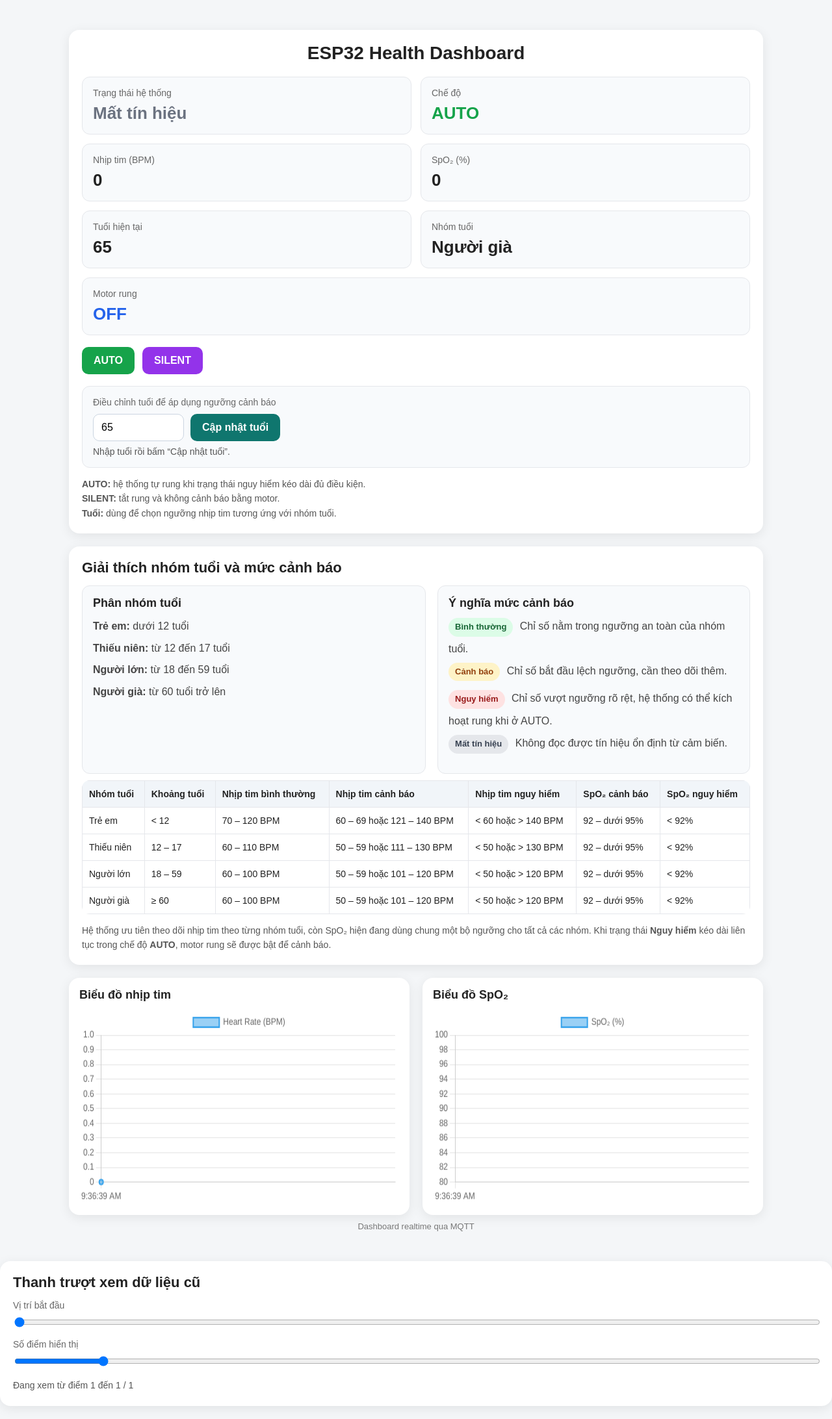
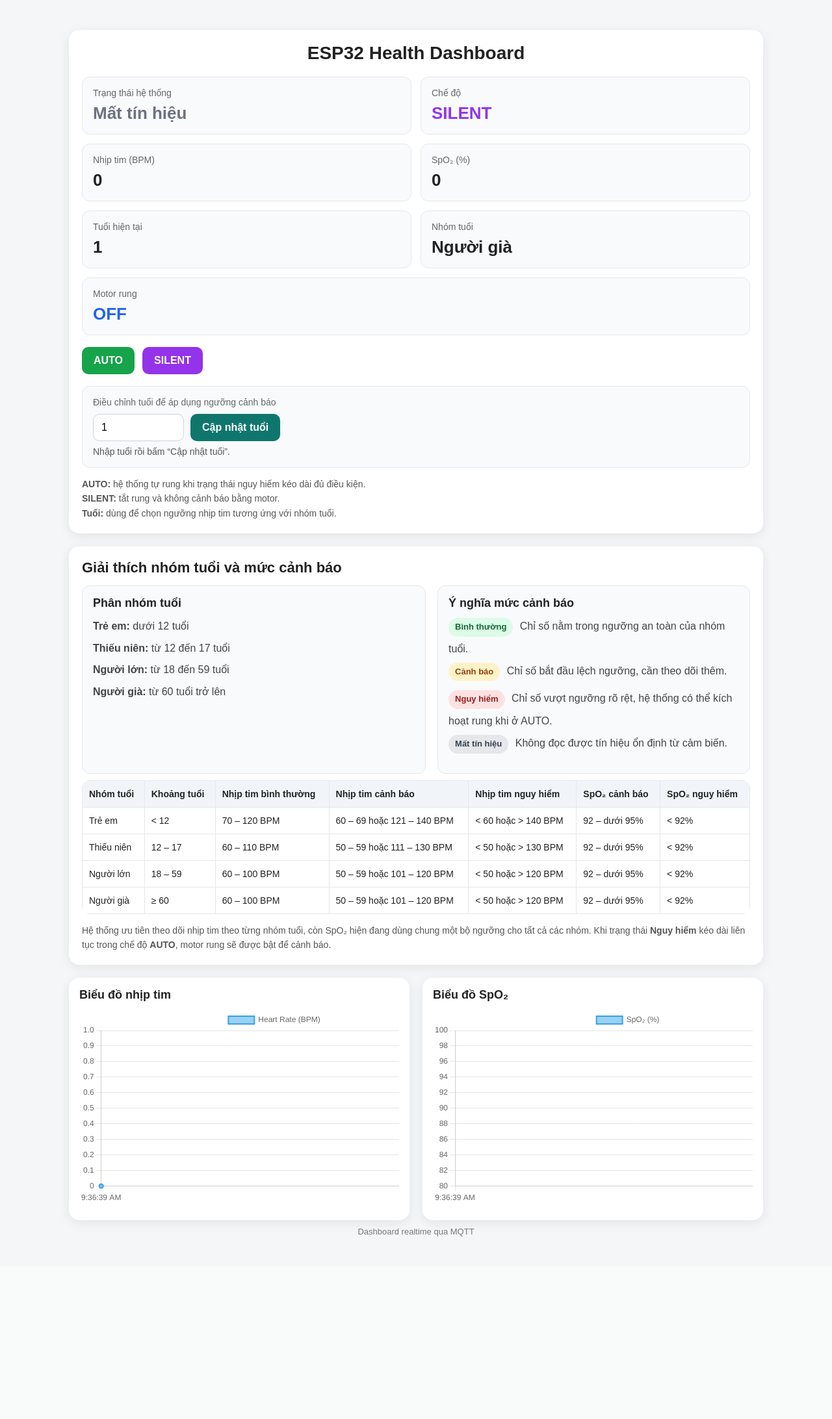
Before and after one commit to 2kdietga/VDK_B1, a Django app: page / in a window 1280 px wide. Shown: the whole page at 65% size. After the commit the page ends 1903 px from the top, so only its background shows below. Run offline with Django 5.2, Linux system fonts and the light colour scheme.

Commit message:
fix UI/UX chart

```diff
--- a/requirements.txt
+++ b/requirements.txt
@@ -5,3 +5,4 @@
 sqlparse==0.5.5
 typing_extensions==4.15.0
 tzdata==2026.1
+gunicorn==22.0.0
--- a/templates/index.html
+++ b/templates/index.html
@@ -177,6 +177,8 @@
         border-radius: 16px;
         padding: 16px;
         box-shadow: 0 4px 18px rgba(0, 0, 0, 0.08);
+        min-width: 0;
+        overflow: hidden;
       }
 
       .chart-title {
@@ -185,8 +187,21 @@
         margin-bottom: 12px;
       }
 
+      .chart-scroll {
+        width: 100%;
+        max-width: 100%;
+        overflow-x: auto;
+        overflow-y: hidden;
+        padding-bottom: 8px;
+      }
+
+      .chart-inner {
+        height: 300px;
+        min-width: 100%;
+      }
+
       canvas {
-        width: 100% !important;
+        display: block;
         height: 300px !important;
       }
 
@@ -467,45 +482,24 @@
       <div class="charts">
         <div class="chart-box">
           <div class="chart-title">Biểu đồ nhịp tim</div>
-          <canvas id="hrChart"></canvas>
+          <div class="chart-scroll" id="hrScroll">
+            <div class="chart-inner" id="hrChartWrap">
+              <canvas id="hrChart"></canvas>
+            </div>
+          </div>
         </div>
 
         <div class="chart-box">
           <div class="chart-title">Biểu đồ SpO₂</div>
-          <canvas id="spo2Chart"></canvas>
+          <div class="chart-scroll" id="spo2Scroll">
+            <div class="chart-inner" id="spo2ChartWrap">
+              <canvas id="spo2Chart"></canvas>
+            </div>
+          </div>
         </div>
       </div>
 
       <div class="footer">Dashboard realtime qua MQTT</div>
-    </div>
-    <div class="card">
-      <h2 class="section-title">Thanh trượt xem dữ liệu cũ</h2>
-
-      <div style="margin-bottom: 14px">
-        <div class="label">Vị trí bắt đầu</div>
-        <input
-          type="range"
-          id="startSlider"
-          min="0"
-          max="0"
-          value="0"
-          style="width: 100%"
-        />
-      </div>
-
-      <div style="margin-bottom: 14px">
-        <div class="label">Số điểm hiển thị</div>
-        <input
-          type="range"
-          id="windowSlider"
-          min="10"
-          max="200"
-          value="30"
-          style="width: 100%"
-        />
-      </div>
-
-      <div class="note" id="sliderInfo">Đang xem 0 điểm</div>
     </div>
 
     <script>
@@ -516,18 +510,39 @@
       let lastHr = null;
       let lastSpo2 = null;
 
-      const startSlider = document.getElementById("startSlider");
-      const windowSlider = document.getElementById("windowSlider");
-      const sliderInfo = document.getElementById("sliderInfo");
+      const hrScroll = document.getElementById("hrScroll");
+      const spo2Scroll = document.getElementById("spo2Scroll");
+      const hrChartWrap = document.getElementById("hrChartWrap");
+      const spo2ChartWrap = document.getElementById("spo2ChartWrap");
+
+      const VISIBLE_POINTS = 20; // số điểm vừa khung chart
+      const POINT_WIDTH = 35; // độ rộng mỗi điểm
+      const BASE_WIDTH = 600; // chiều rộng khung ban đầu
+
+      function isNearRightEdge(el) {
+        return el.scrollLeft + el.clientWidth >= el.scrollWidth - 20;
+      }
+
+      function scrollToRight(el) {
+        el.scrollLeft = el.scrollWidth;
+      }
+
+      function updateChartWidth() {
+        const extraPoints = Math.max(0, labels.length - VISIBLE_POINTS);
+        const newWidth = BASE_WIDTH + extraPoints * POINT_WIDTH;
+
+        hrChartWrap.style.width = newWidth + "px";
+        spo2ChartWrap.style.width = newWidth + "px";
+      }
 
       const hrChart = new Chart(document.getElementById("hrChart"), {
         type: "line",
         data: {
-          labels: [],
+          labels: labels,
           datasets: [
             {
               label: "Heart Rate (BPM)",
-              data: [],
+              data: hrData,
               borderWidth: 2,
               tension: 0.3,
             },
@@ -535,8 +550,15 @@
         },
         options: {
           responsive: true,
+          maintainAspectRatio: false,
           animation: false,
           scales: {
+            x: {
+              ticks: {
+                maxRotation: 0,
+                autoSkip: true,
+              },
+            },
             y: {
               beginAtZero: true,
             },
@@ -547,11 +569,11 @@
       const spo2Chart = new Chart(document.getElementById("spo2Chart"), {
         type: "line",
         data: {
-          labels: [],
+          labels: labels,
           datasets: [
             {
               label: "SpO₂ (%)",
-              data: [],
+              data: spo2Data,
               borderWidth: 2,
               tension: 0.3,
             },
@@ -559,8 +581,15 @@
         },
         options: {
           responsive: true,
+          maintainAspectRatio: false,
           animation: false,
           scales: {
+            x: {
+              ticks: {
+                maxRotation: 0,
+                autoSkip: true,
+              },
+            },
             y: {
               min: 80,
               max: 100,
@@ -568,44 +597,6 @@
           },
         },
       });
-
-      function renderVisibleChart() {
-        const total = labels.length;
-        const start = Number(startSlider.value);
-        const windowSize = Number(windowSlider.value);
-        const end = Math.min(start + windowSize, total);
-
-        const visibleLabels = labels.slice(start, end);
-        const visibleHr = hrData.slice(start, end);
-        const visibleSpo2 = spo2Data.slice(start, end);
-
-        hrChart.data.labels = visibleLabels;
-        hrChart.data.datasets[0].data = visibleHr;
-
-        spo2Chart.data.labels = visibleLabels;
-        spo2Chart.data.datasets[0].data = visibleSpo2;
-
-        hrChart.update();
-        spo2Chart.update();
-
-        sliderInfo.innerText = `Đang xem từ điểm ${start + 1} đến ${end} / ${total}`;
-      }
-
-      function updateSliderLimits(autoFollow = true) {
-        const total = labels.length;
-        const windowSize = Number(windowSlider.value);
-
-        startSlider.max = Math.max(0, total - 1);
-
-        if (autoFollow) {
-          startSlider.value = Math.max(0, total - windowSize);
-        } else {
-          const current = Number(startSlider.value);
-          if (current > total - 1) {
-            startSlider.value = Math.max(0, total - windowSize);
-          }
-        }
-      }
 
       function setStatusStyle(text) {
         const el = document.getElementById("status");
@@ -634,9 +625,8 @@
       function updateCharts(hr, spo2) {
         if (hr === lastHr && spo2 === lastSpo2) return;
 
-        const wasAtEnd =
-          Number(startSlider.value) + Number(windowSlider.value) >=
-          labels.length;
+        const followHr = isNearRightEdge(hrScroll);
+        const followSpo2 = isNearRightEdge(spo2Scroll);
 
         lastHr = hr;
         lastSpo2 = spo2;
@@ -647,15 +637,14 @@
         hrData.push(hr);
         spo2Data.push(spo2);
 
-        updateSliderLimits(wasAtEnd);
-        renderVisibleChart();
+        updateChartWidth();
+
+        hrChart.update();
+        spo2Chart.update();
+
+        if (followHr) scrollToRight(hrScroll);
+        if (followSpo2) scrollToRight(spo2Scroll);
       }
-
-      startSlider.addEventListener("input", renderVisibleChart);
-      windowSlider.addEventListener("input", () => {
-        updateSliderLimits(false);
-        renderVisibleChart();
-      });
 
       async function loadData() {
         try {
@@ -727,6 +716,7 @@
         }
       }
 
+      updateChartWidth();
       loadData();
       setInterval(loadData, 1000);
     </script>
```
